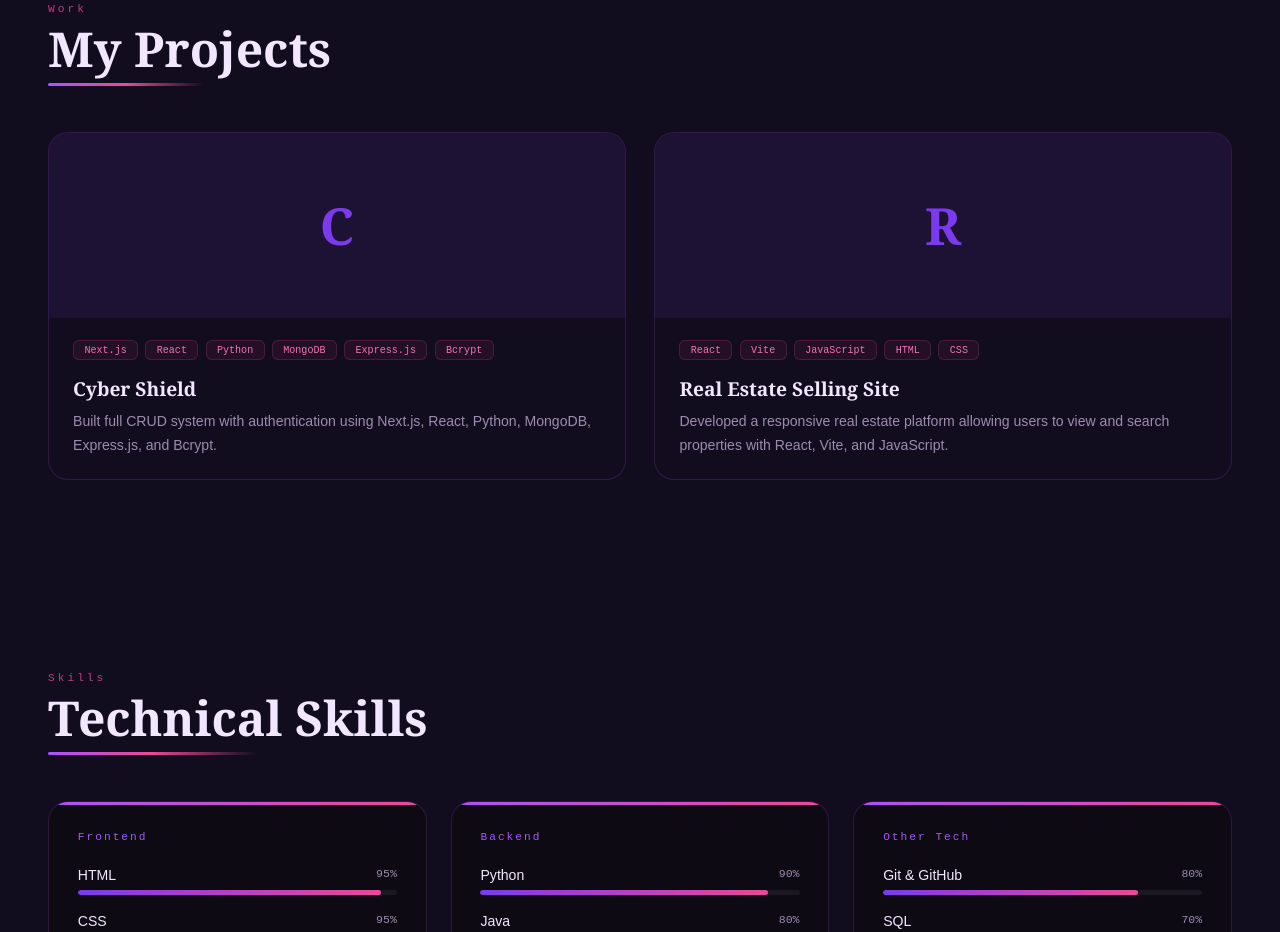
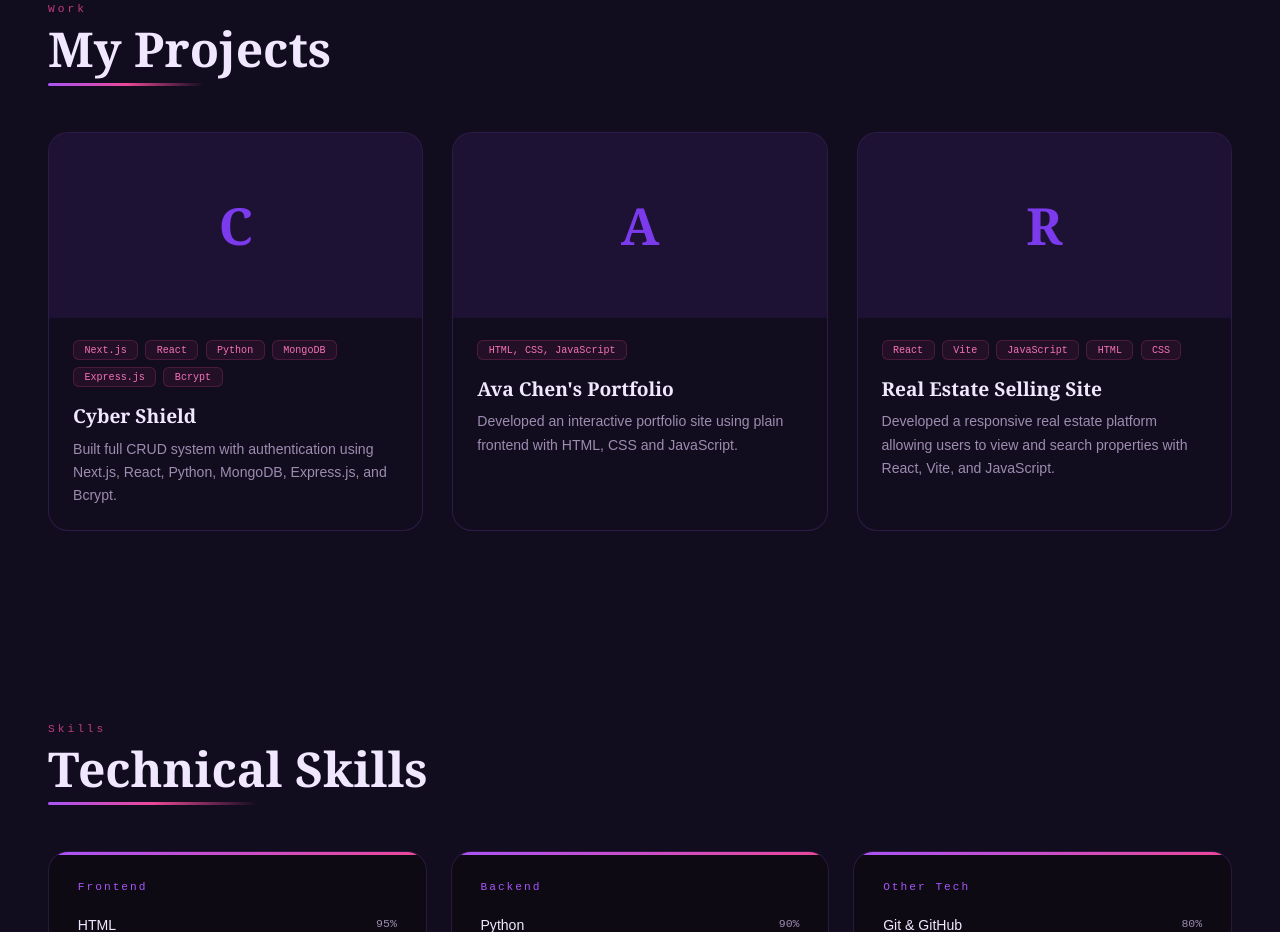
Before and after one commit to Novanya/Official-Portfolio, a React (Vite) app: page / in a window 1280 px wide. Shown: the part 2280-3212 px from the top of the page. Built offline with nearby package versions, Linux system fonts and the light colour scheme.

Commit message:
Add new project 'Ava Chen's Portfolio' to Projects

```diff
--- a/src/components/Projects.jsx
+++ b/src/components/Projects.jsx
@@ -7,8 +7,13 @@ export default function Projects() {
       name: "Cyber Shield",
       desc: "Built full CRUD system with authentication using Next.js, React, Python, MongoDB, Express.js, and Bcrypt.",
       tags: ["Next.js", "React", "Python", "MongoDB", "Express.js", "Bcrypt"],
-      // link: "https://novanya.github.io/Cyber-Security-Site/",
      link:"https://cyber-security-site-jhzkhuuz2-novanyas-projects.vercel.app/",
+    },
+     {
+      name: "Ava Chen's Portfolio",
+      desc: "Developed an interactive portfolio site using plain frontend with HTML, CSS and JavaScript.",
+      tags: ["HTML, CSS, JavaScript"],
+      link: "https://novanya.github.io/Ava-Chen-Portfolio/",
     },
      {
       name: "Real Estate Selling Site",
```
